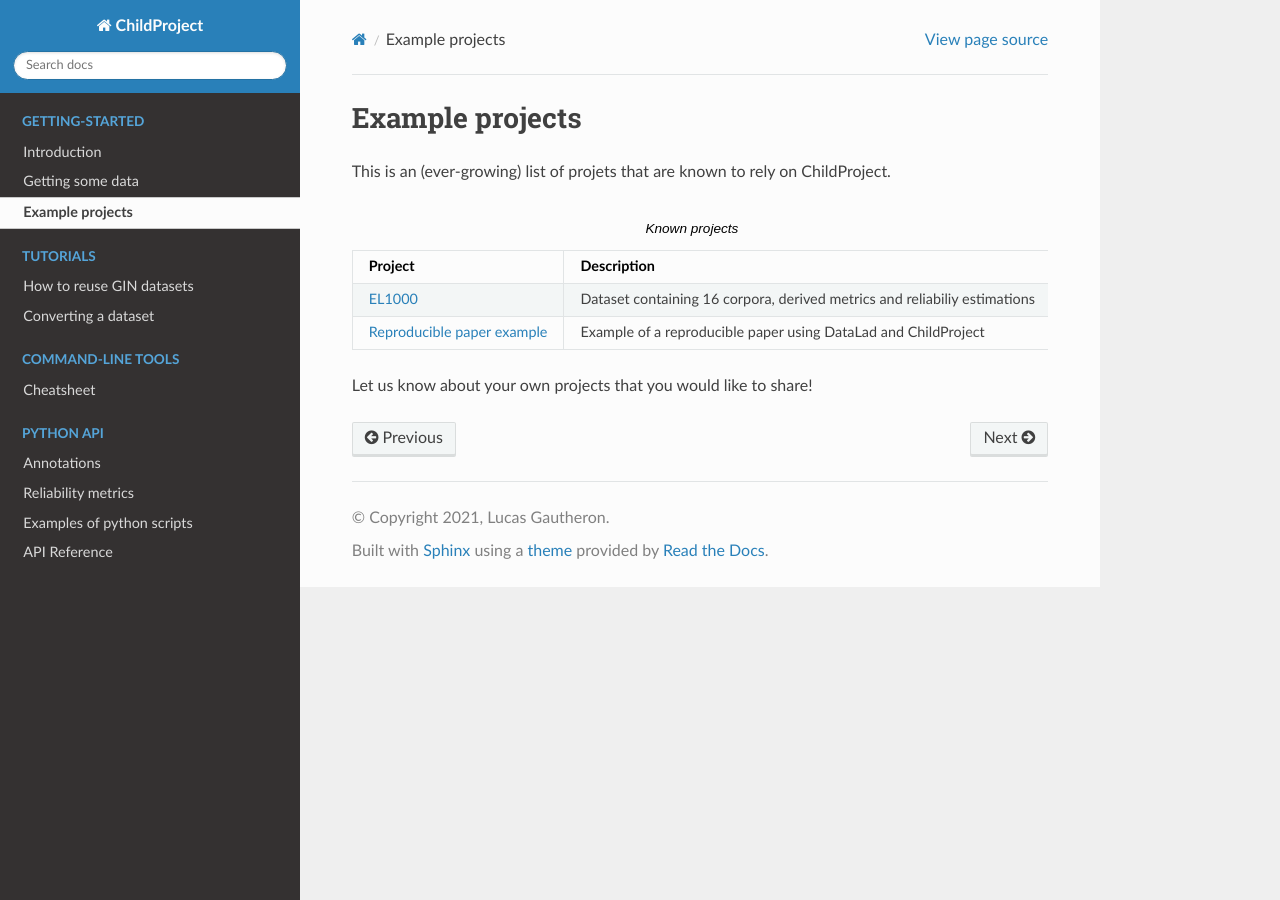
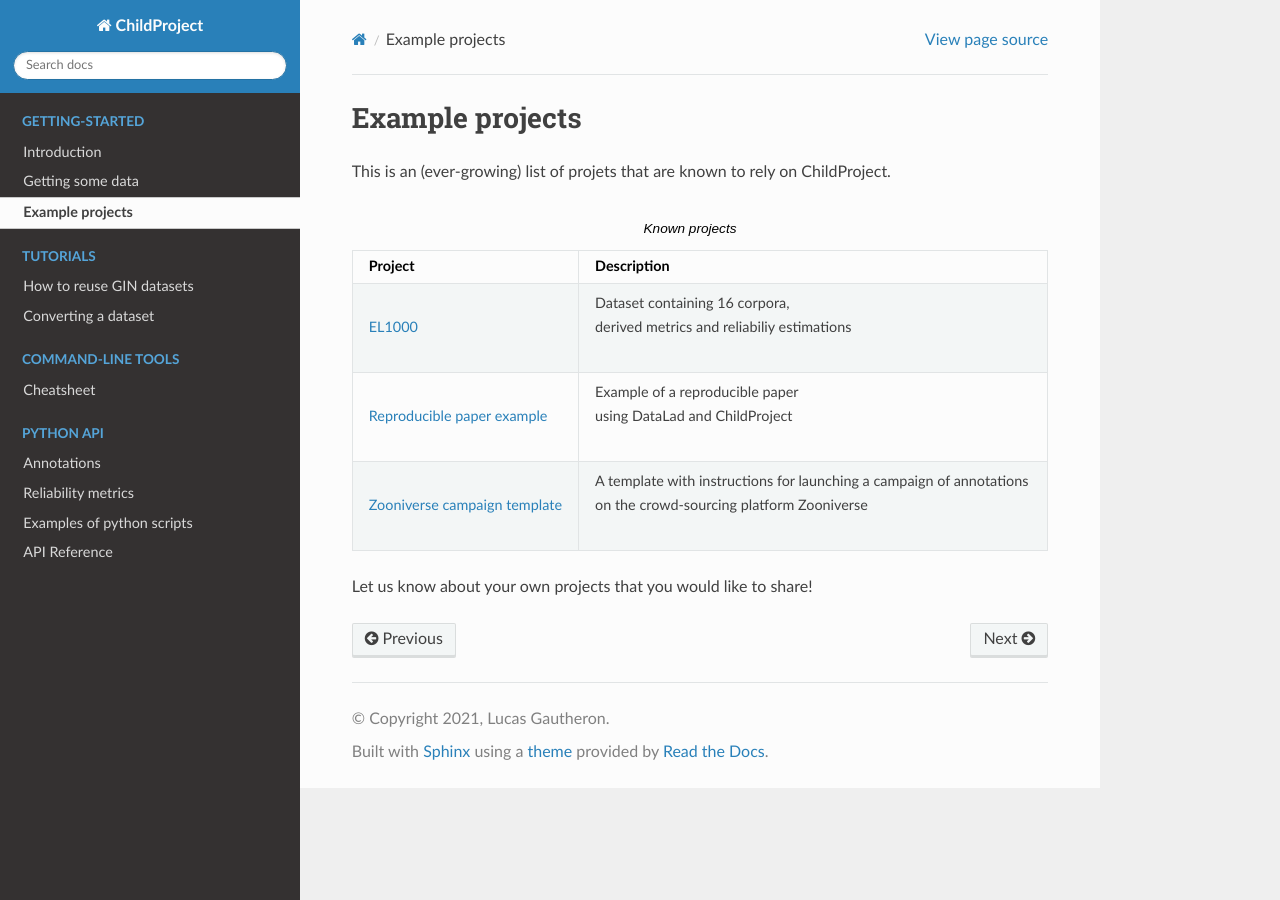
Before and after one commit to LAAC-LSCP/ChildProject, a Sphinx documentation site: the page built from docs/source/projects.rst, in a window 1280 px wide. Built offline with Sphinx 7.4.7 and the Read the Docs theme 2.0.0, drawn with Linux system fonts in a browser that asks for light colours; pages that are not in the unit, such as notebooks, are missing from menus.

Commit message:
Zooniverse campaign

```diff
--- a/docs/source/projects.rst
+++ b/docs/source/projects.rst
@@ -7,7 +7,14 @@ This is an (ever-growing) list of projets that are known to rely on ChildProject
    :header: "Project", "Description"
    :widths: 10, 80
 
-   "`EL1000 <https://gin.g-node.org/EL1000>`__", "Dataset containing 16 corpora, derived metrics and reliabiliy estimations"
-   "`Reproducible paper example <https://gin.g-node.org/LAAC-LSCP/managing-storing-sharing-paper>`__", "Example of a reproducible paper using DataLad and ChildProject"
+   "`EL1000 <https://gin.g-node.org/EL1000>`__", "
+   | Dataset containing 16 corpora,
+   | derived metrics and reliabiliy estimations"
+   "`Reproducible paper example <https://gin.g-node.org/LAAC-LSCP/managing-storing-sharing-paper>`__", "
+   | Example of a reproducible paper
+   | using DataLad and ChildProject"
+   "`Zooniverse campaign template <https://gin.g-node.org/LAAC-LSCP/zoo-campaign>`__", "
+   | A template with instructions for launching a campaign of annotations
+   | on the crowd-sourcing platform Zooniverse"
 
 Let us know about your own projects that you would like to share!
```
